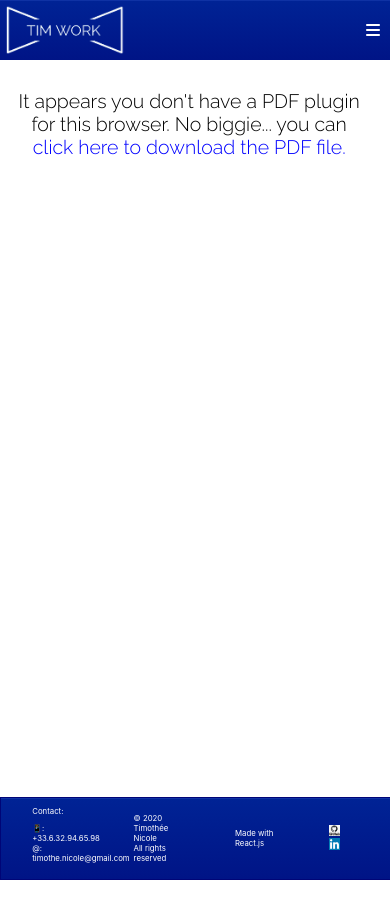
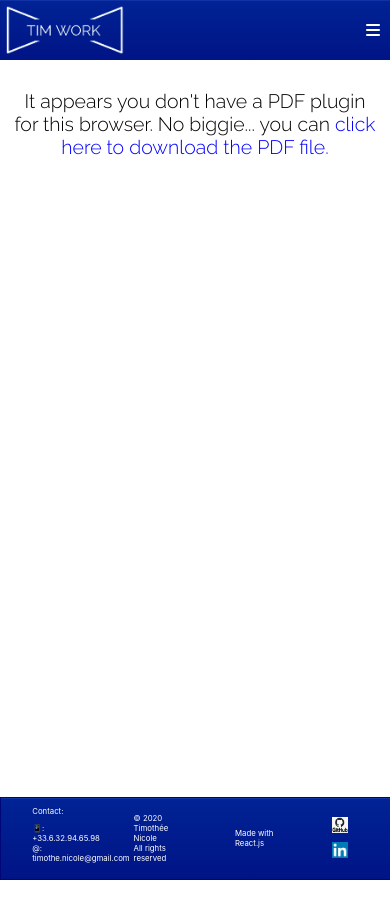
Before and after one commit to timothee-nicole/portfolio, a React (Create React App) app: page /cv in a window 390 px wide. Shown: the top 918 px of the page. Before the commit the page ends 880 px from the top, so only its background shows below. Built offline with nearby package versions, Linux system fonts and the light colour scheme; a web font is replaced by a local one.

Commit message:
Second push on heroku

```diff
--- a/src/Pages/Cv.jsx
+++ b/src/Pages/Cv.jsx
@@ -4,7 +4,7 @@ import '../styles/cv.css'
 export default function Cv() {
     return (
         <div className="cv-container">
-            <object data="./images/resume.pdf" type="application/pdf" width="100%" height="800px">
+            <object data="./images/resume.pdf" type="application/pdf" width="100%" height="100%">
                 <p>It appears you don't have a PDF plugin for this browser.
                 No biggie... you can <a href="./images/resume.pdf" download>click here to
                 download the PDF file.</a></p>
--- a/src/data.json
+++ b/src/data.json
@@ -125,7 +125,7 @@
             "language": "JavaScript, ES6",
             "frontEnd": ["VanillaJS"],
             "backEnd": ["No Backend"],
-            "image": "./images/pokemon-game.jpg",
+            "image": "./images/pokemon-game.JPG",
             "link": "https://timothee-nicole.github.io/Game-Project-Pokemon-Card-Game/"
         },
         "trip": {
@@ -135,7 +135,7 @@
             "language": "JavaScript, ES6",
             "frontEnd": ["React.js", "Material UI", "MapBox", "react-router-dom", "react-DnD"],
             "backEnd": ["Node.js", "mongoDB", "mongoose", "express.js", "axios", "OpenTripMap API", "Amadeus API"],
-            "image": "./images/trip.jpg",
+            "image": "./images/trip.JPG",
             "link": "https://trip-karmeliet.herokuapp.com/"
         },
         "ekam": {
@@ -145,7 +145,7 @@
             "language": "JavaScript, ES6",
             "frontEnd": ["HandleBars"],
             "backEnd": ["Node.js", "mongoose", "express.js", "mongoDB", "RawgAPI"],
-            "image": "./images/ekam.jpg",
+            "image": "./images/ekam.JPG",
             "link": "https://ekam-games.herokuapp.com/"
         }
     },
--- a/src/styles/cv.css
+++ b/src/styles/cv.css
@@ -2,7 +2,7 @@
 
 .cv-container {
     height: 85vh;
-    width: 97vw;
+
 }
 
 .cv-container p {
@@ -10,6 +10,7 @@
     text-align: center;
     font-family: 'Raleway', sans-serif;
     font-size: 5vw;
+    min-height: 100vh
 
 }
 .cv-container p a {
--- a/src/styles/footer.css
+++ b/src/styles/footer.css
@@ -43,8 +43,9 @@
 
 @media (max-width: 1000px) {
     .social img {
-        width: 3vw;
-        height: 3vw;
+        width: 4vw;
+        height: 4vw;
+        margin: 1vw;
     }
 
     .footer-main {
```
